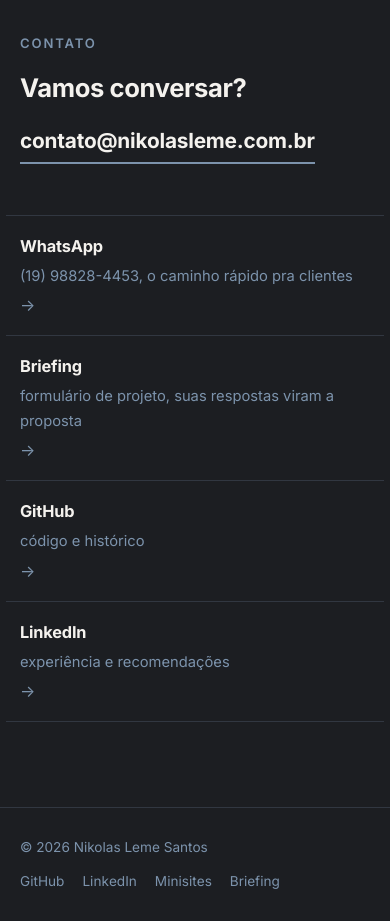
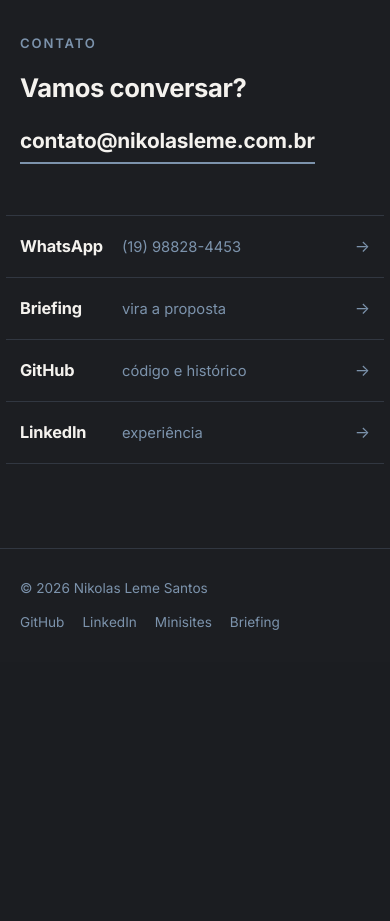
Before and after one commit to nikk7007/nikolas_site, a PHP site: page / in a window 390 px wide. Shown: the part 4948-5869 px from the top of the page. After the commit the page ends 5578 px from the top, so only its background shows below. Run offline with PHP 8.4, Linux system fonts and the light colour scheme.

Commit message:
fix(contato): links em linha no mobile e descrições mais curtas
Abaixo de 560px a linha mantém nome, dica e seta lado a lado (coluna
de nome fixa em 88px pra alinhar as dicas) em vez de quebrar.

Co-Authored-By: Claude Opus 5.5 <noreply@anthropic.com>

```diff
--- a/css/site.css
+++ b/css/site.css
@@ -803,8 +803,7 @@ a.card:focus-visible {
 }
 
 @media (max-width: 560px) {
-  .contact-row { grid-template-columns: 1fr auto; }
-  .contact-row-hint { grid-column: 1 / -1; }
+  .contact-row { grid-template-columns: 88px 1fr auto; column-gap: 14px; }
 }
 
 /* ---------- footer ---------- */
--- a/index.html
+++ b/index.html
@@ -236,12 +236,12 @@ async (req, res) => {
         <div class="contact-list reveal">
           <a class="contact-row" href="https://wa.me/5519988284453?text=Oi%2C%20Nikolas!%20Cheguei%20pelo%20seu%20site." target="_blank" rel="noopener">
             <span class="contact-row-name">WhatsApp</span>
-            <span class="contact-row-hint">(19) 98828-4453, o caminho rápido pra clientes</span>
+            <span class="contact-row-hint">(19) 98828-4453</span>
             <span class="contact-row-arrow" aria-hidden="true">→</span>
           </a>
           <a class="contact-row" href="form/">
             <span class="contact-row-name">Briefing</span>
-            <span class="contact-row-hint">formulário de projeto, suas respostas viram a proposta</span>
+            <span class="contact-row-hint">vira a proposta</span>
             <span class="contact-row-arrow" aria-hidden="true">→</span>
           </a>
           <a class="contact-row" href="https://github.com/nikk7007" rel="me noopener" target="_blank">
@@ -251,7 +251,7 @@ async (req, res) => {
           </a>
           <a class="contact-row" href="https://www.linkedin.com/in/nikolasleme" rel="me noopener" target="_blank">
             <span class="contact-row-name">LinkedIn</span>
-            <span class="contact-row-hint">experiência e recomendações</span>
+            <span class="contact-row-hint">experiência</span>
             <span class="contact-row-arrow" aria-hidden="true">→</span>
           </a>
         </div>
```
